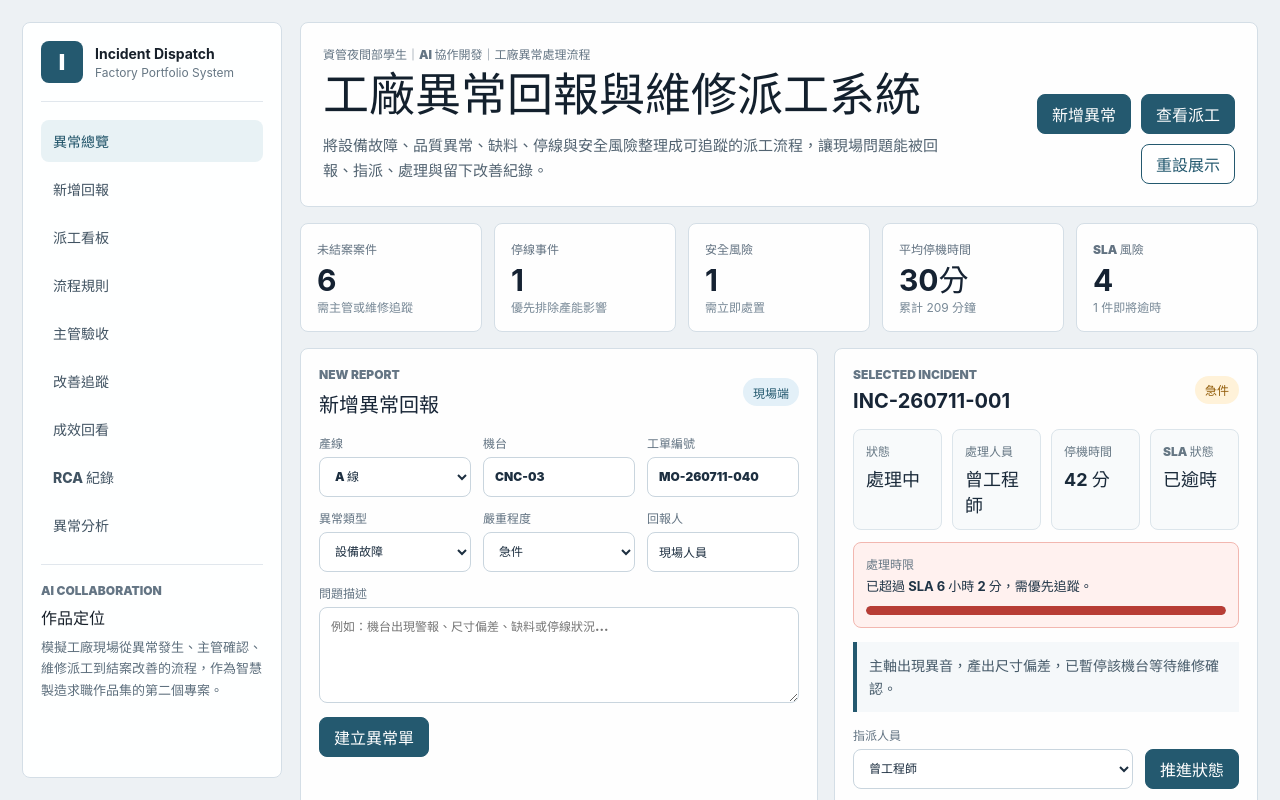
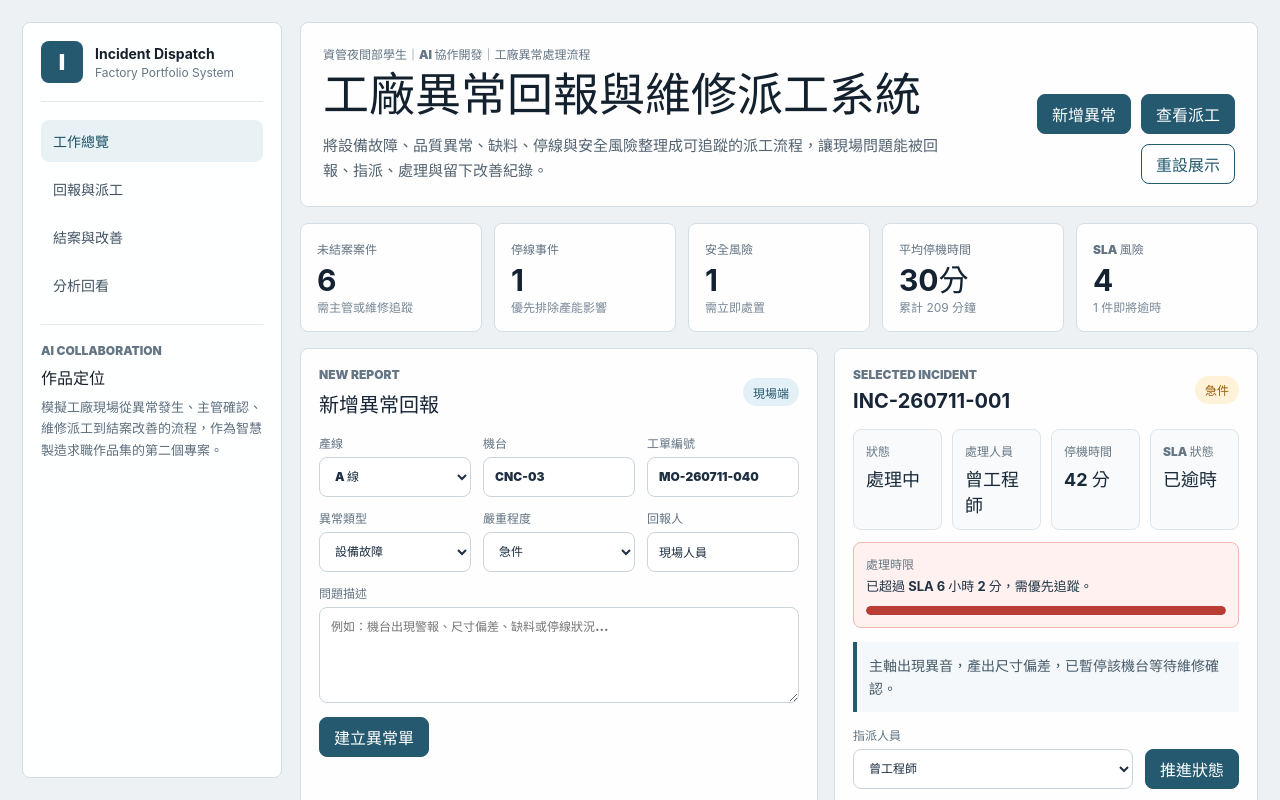
Before and after one commit to seanlu0503/factory-incident-dispatch-system, a React (Vite) app: page / in a window 1280 px wide. Shown: the top 800 px of the page. Built offline with nearby package versions, Linux system fonts and the light colour scheme.

Commit message:
Simplify incident navigation

```diff
--- a/src/App.jsx
+++ b/src/App.jsx
@@ -689,15 +689,10 @@ export function App() {
           </div>
         </div>
         <nav className="nav-list" aria-label="系統導覽">
-          <a href="#overview" className="active">異常總覽</a>
-          <a href="#new-report">新增回報</a>
-          <a href="#dispatch">派工看板</a>
-          <a href="#rules">流程規則</a>
-          <a href="#review">主管驗收</a>
-          <a href="#improvement">改善追蹤</a>
-          <a href="#effectiveness">成效回看</a>
-          <a href="#rca">RCA 紀錄</a>
-          <a href="#analytics">異常分析</a>
+          <a href="#overview" className="active">工作總覽</a>
+          <a href="#new-report">回報與派工</a>
+          <a href="#review">結案與改善</a>
+          <a href="#analytics">分析回看</a>
         </nav>
         <section className="side-note">
           <p className="section-label">AI Collaboration</p>
```
